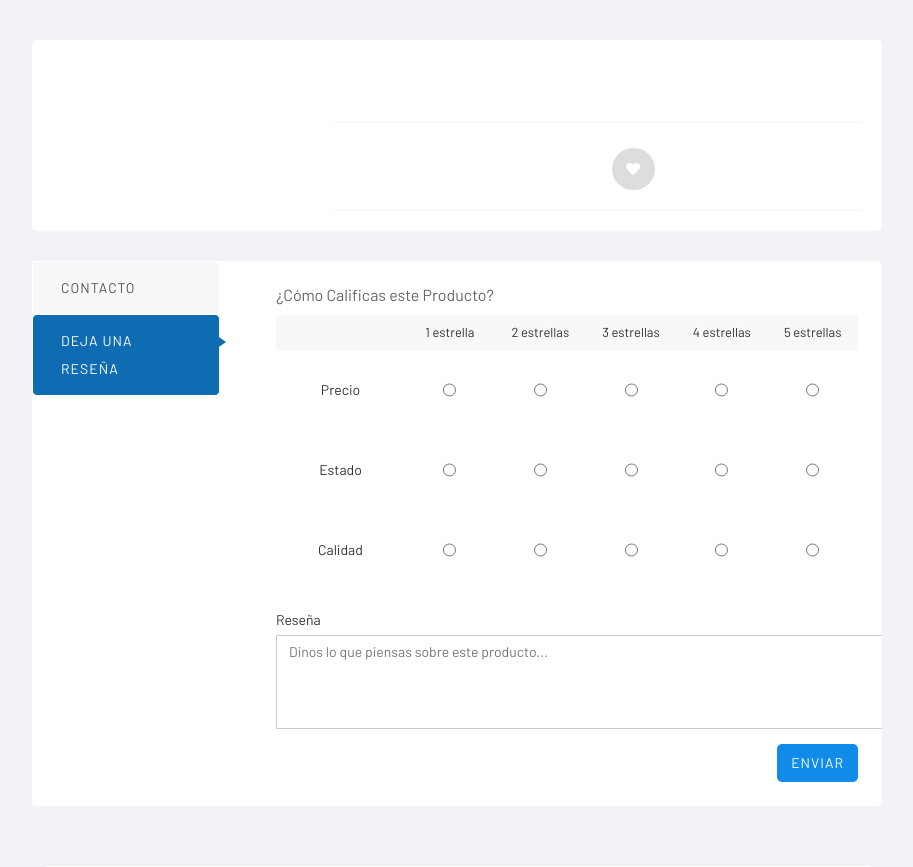
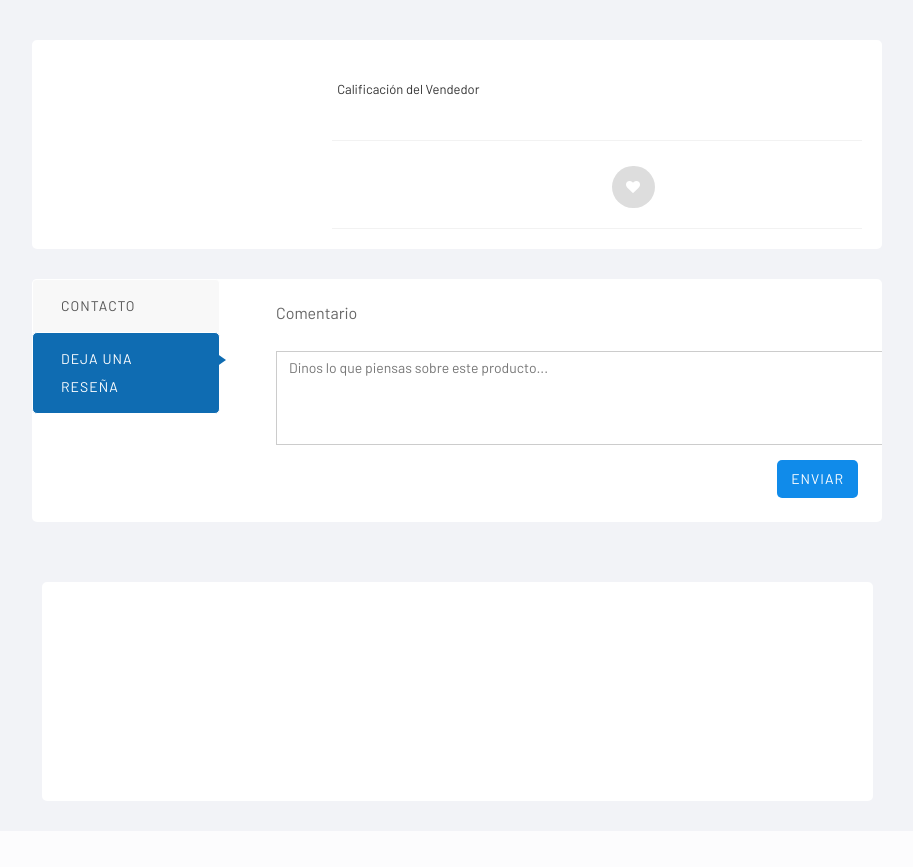
Before and after one commit to lowenmensch-tz/portalcompraventa-is802, a Django app: template pages/templates/detail.html in a window 1280 px wide, after a click on "DEJA UNA RESEÑA"; the page is wider, and only the part inside the window is pictured. Shown: the top 867 px of that part, without its empty margins (253-1166 px from the left). After the commit the page ends 498 px from the top of that part, so only its background shows below. Run offline with Django 3.2, Linux system fonts and the light colour scheme; the template is opened without the code that fills it, so the values that code supplies are empty; some libraries are stand-ins or nearby versions.

Commit message:
Se corrigió un error en la lógica de los comentarios

```diff
--- a/pages/static/js/marazo-js/detail.js
+++ b/pages/static/js/marazo-js/detail.js
@@ -117,19 +117,12 @@ function loadData(){
 
 function updateReviews(){
     // Calcular las estrellas
-    quality = parseInt($('input[name="quality"]:checked').val());
-    price = parseInt($('input[name="price"]:checked').val());
-    status = parseInt($('input[name="status"]:checked').val());
-
-    rate = (parseInt(quality)+parseInt(price)+parseInt(status))/3;
-
     $.ajax({
         type: "POST",
         url:  `ajax/review`,
         data: {
             comentario: $('#exampleInputReview').val(),
-            calificacion: rate,
-            correoVendedor: $('#publisherEmail').val(),
+            correoVendedor: $('#publisherEmail').val()
         },
         success: function(data) {
             comment = $('#exampleInputReview').val();
@@ -138,9 +131,7 @@ function updateReviews(){
             try {
                 document.getElementById('noHayComentarios').parentNode.removeChild(document.getElementById('noHayComentarios'));
               }
-              catch(err) {
-                console.log('Ok');
-              }
+              catch(err) {}
             document.getElementById('pincheMarazo').parentNode.removeChild(document.getElementById('pincheMarazo'));
 
 
--- a/pages/templates/detail.html
+++ b/pages/templates/detail.html
@@ -89,6 +89,7 @@
                                 <div class="col-lg-12">
 									<div class="pull-left">
 										<div id="productDetailRating" class="rating rateit-small"></div>
+										<span class="pull-right" > &nbsp;&nbsp;Calificación del Vendedor</span>
 									</div>
 									<div class="pull-left">
 										<div class="reviews">
@@ -176,8 +177,8 @@
 
 
 										<div class="product-add-review">
-											<h4 class="title">¿Cómo Calificas este Producto?</h4>
-											<div class="review-table">
+											<h4 class="title">Comentario</h4>
+											<!-- <div class="review-table">
 												<div class="table-responsive">
 													<table class="table">
 														<thead>
@@ -216,9 +217,9 @@
 																<td><input type="radio" name="status" class="radio" value="5"></td>
 															</tr>
 														</tbody>
-													</table><!-- /.table .table-bordered -->
-												</div><!-- /.table-responsive -->
-											</div><!-- /.review-table -->
+													</table>
+												</div>
+											</div> -->
 
 											<div class="review-form">
 												<div class="form-container">
@@ -228,7 +229,7 @@
 
 															<div class="col-md-6">
 																<div class="form-group">
-																	<label for="exampleInputReview">Reseña <span class="astk"></span></label>
+																	<label for="exampleInputReview"> <span class="astk"></span></label>
 																	<textarea style="width: 730px;" class="form-control txt txt-review" id="exampleInputReview" rows="4" placeholder="Dinos lo que piensas sobre este producto..."></textarea>
 																</div><!-- /.form-group -->
 															</div>
@@ -265,7 +266,7 @@
   <!-- ********************************************************************************** -->
 	<div class="blog-review wow fadeInUp">
     <div class="col-md-12">
-			<h3 class="title-review-comments">Reseñas</h3>
+			<h3 class="title-review-comments">Comentarios</h3>
 		</div>
 	<div class="row" id="commentsRow">
 
```
Also changed, not shown: db.sqlite3.
